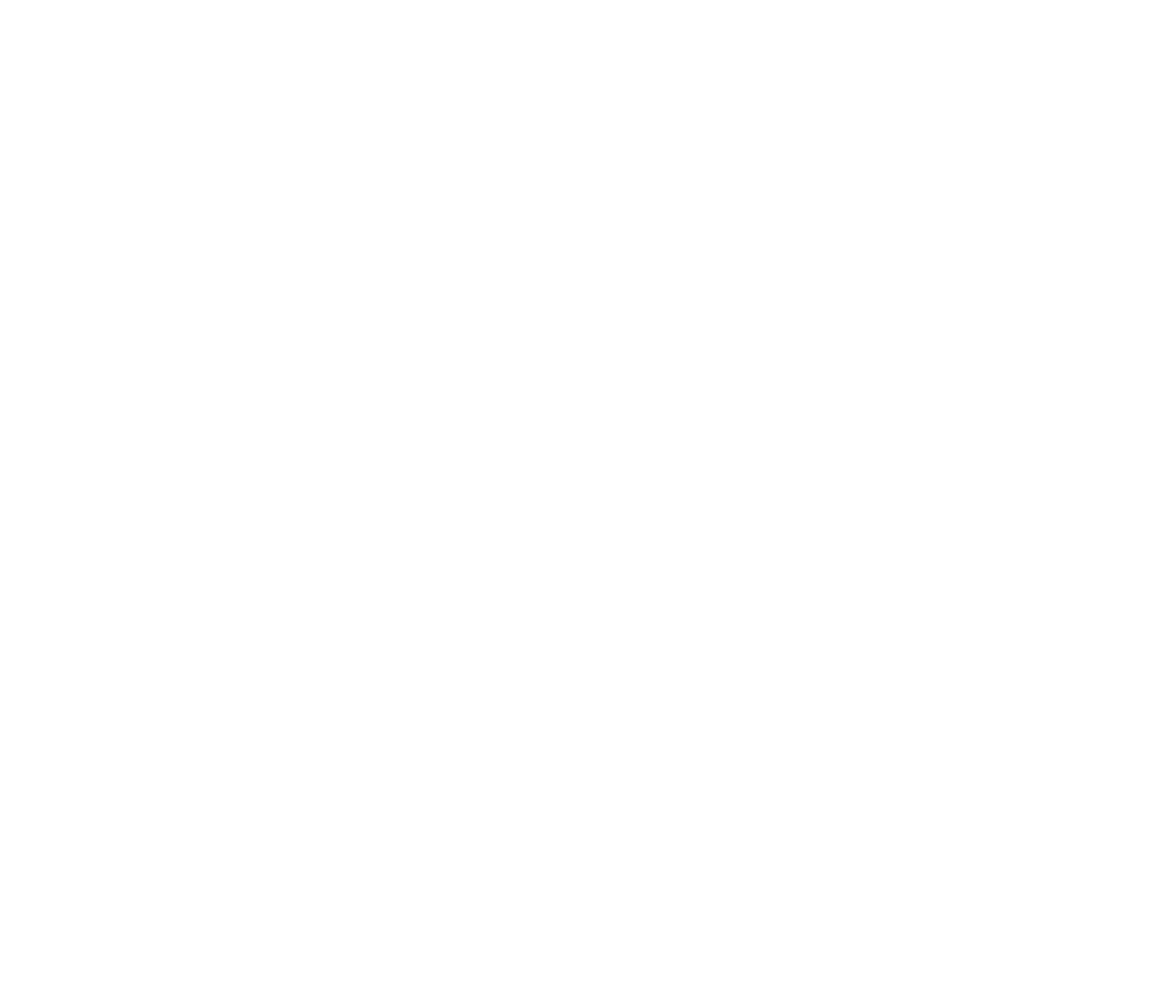
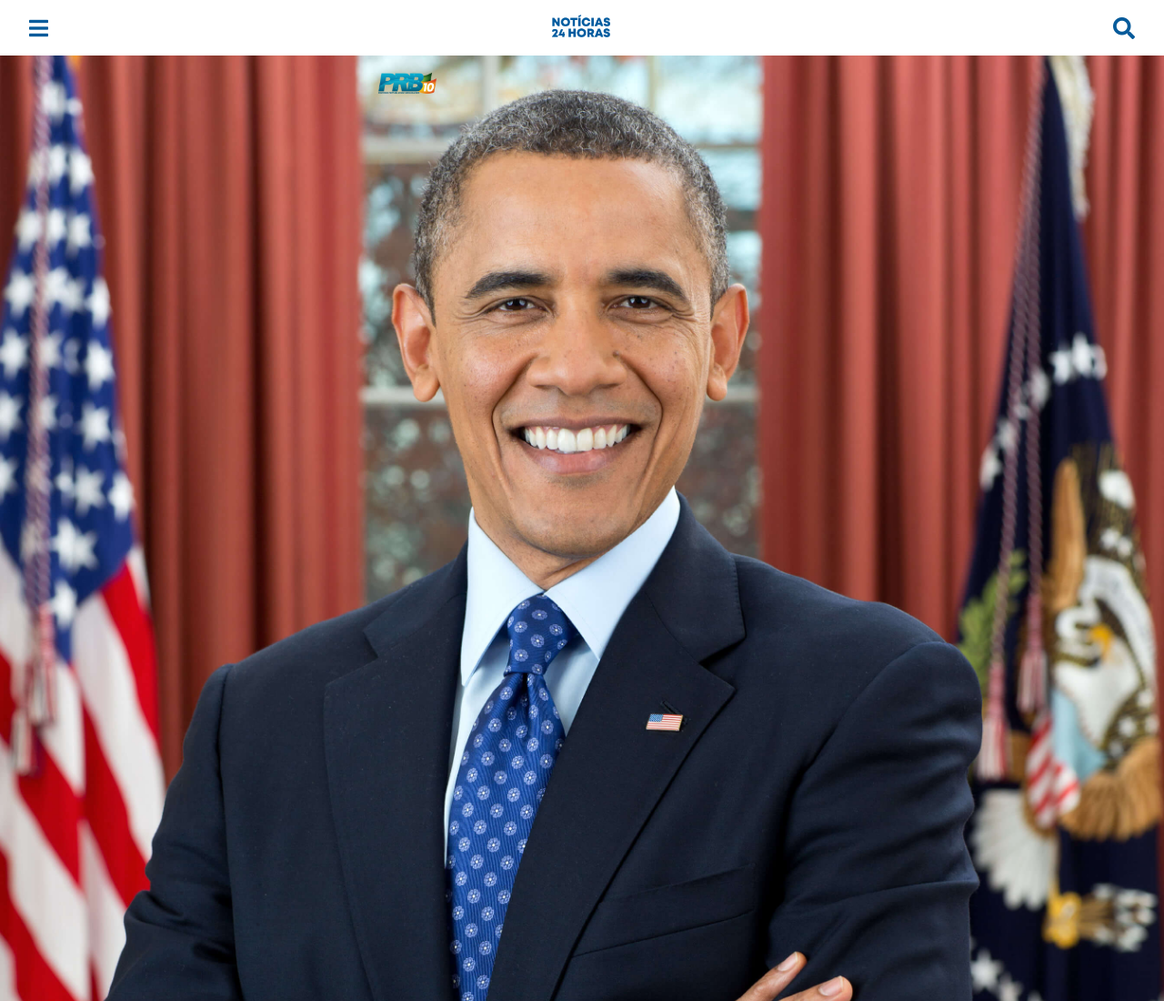
Before and after one commit to TrellixVulnTeam/mundiware-assessment_MTR2, a website: page index.html in a window 1280 px wide. Shown: the top 1100 px of the page at 91% size. Before the commit the page ends 800 px from the top, so only its background shows below. Drawn offline with nearby package versions, Linux system fonts and the light colour scheme.

Commit message:
Profile picture and party affiliation

```diff
--- a/index.html
+++ b/index.html
@@ -1,16 +1,32 @@
 <!DOCTYPE html>
 <html lang="en">
 	<head>
-    <meta charset="UTF-8">
-    <meta name="viewport" content="width=device-width, initial-scale=1.0">
+		<meta charset="UTF-8" />
+		<meta name="viewport" content="width=device-width, initial-scale=1.0" />
 		<title>Notícias 24 Horas - Barack Obama</title>
 		<!-- SEO  -->
 
 		<!-- Style Sheets -->
-    <link rel="stylesheet" href="node_modules/@fortawesome/fontawesome-free/css/all.css">
-
+		<link rel="stylesheet" href="node_modules/normalize.css/normalize.css" />
+		<link rel="stylesheet" href="node_modules/@fortawesome/fontawesome-free/css/all.css" />
+		<link rel="stylesheet" href="src/styles/style.css" />
 	</head>
 	<body>
+		<header class="header">
+			<i class="header__menu fas fa-bars" title="Menu"></i>
+			<a href="/" title="Início">
+				<img class="header__logo" src="public/assets/logo.png" alt="Logotipo Notícias 24 Horas" />
+			</a>
+			<i class="header__search fas fa-search" title="Busca"></i>
+		</header>
 
+		<main>
+			<section class="profile">
+				<div>
+					<img class="profile__affiliation" src="public/assets/affiliation-prb.png" alt="Logotipo do partido" />
+					<img class="profile__picture" src="public/assets/profile-obama.jpg" alt="Foto do perfil do candidato Barack Obama" />
+				</div>
+			</section>
+		</main>
 	</body>
 </html>
--- /dev/null
+++ b/src/styles/style.css
@@ -0,0 +1,35 @@
+/* Header */
+.header {
+    display: flex;
+    justify-content: space-between;
+    align-items: center;
+    padding: 1em 2em;
+}
+
+.header .header__logo {
+    width: 4em;
+}
+
+.header .header__menu,
+.header .header__search {
+    color: #065b9b;
+    cursor: pointer;
+    font-size: 1.5em;
+}
+
+/* Profile */
+.profile {
+
+}
+
+.profile .profile__picture {
+    width: 100%;
+}
+
+.profile .profile__affiliation {
+    width: 4em;
+    display: inline-block;
+    position: absolute;
+    left: 26em;
+    top: 5em;
+}
```
Also changed, not shown: public/assets/affiliation-prb.png (added), public/assets/profile-obama.jpg (renamed from public/assets/obama-profile.jpg). Lines whose indentation alone changed are shown as unchanged.
